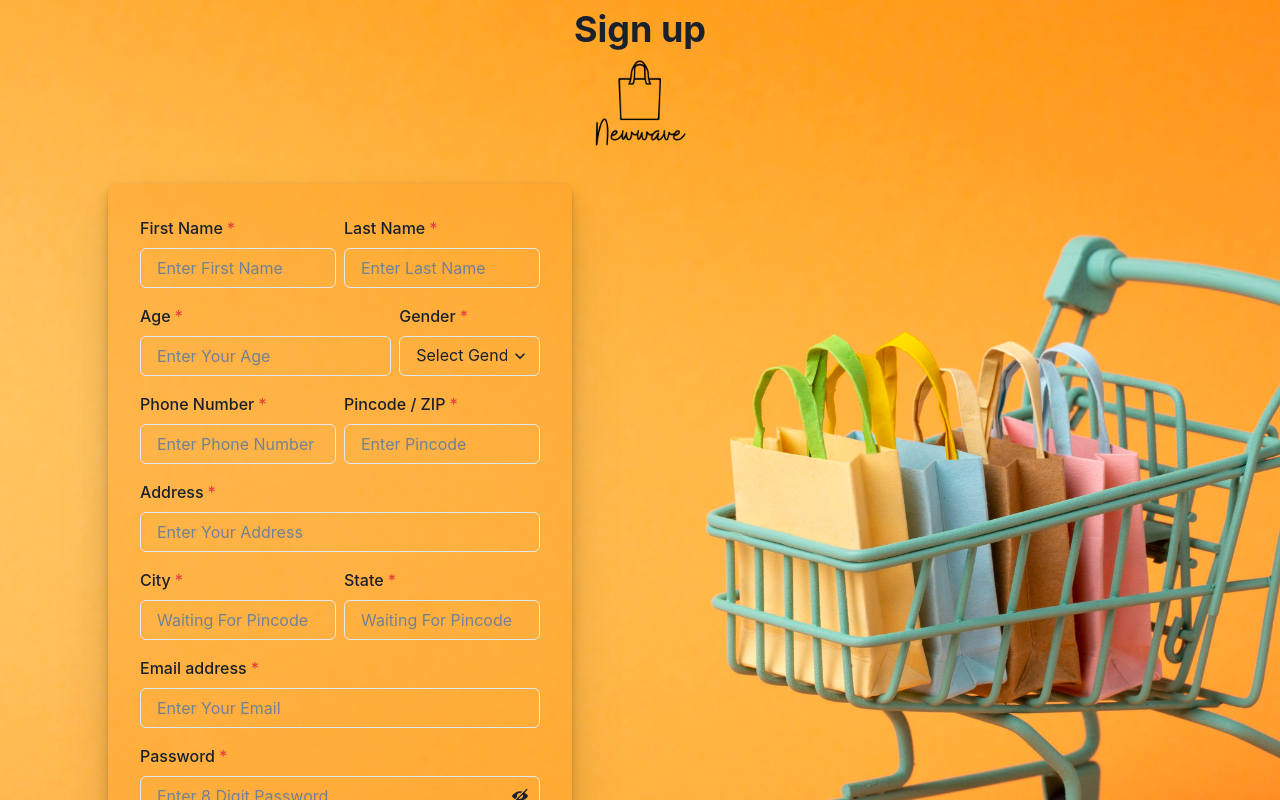
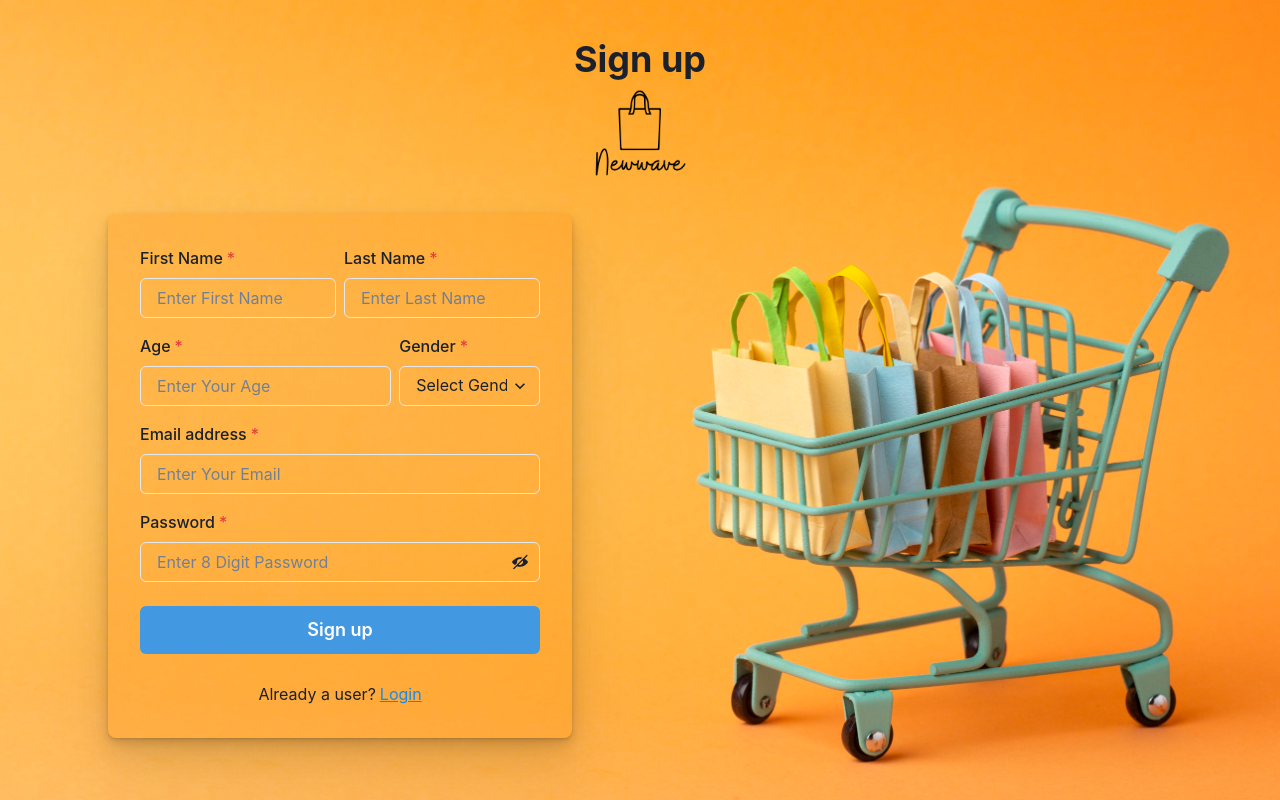
Before and after one commit to AvinashPatel15/NewWave-Fashion, a React (Create React App) app in the folder frontend/: page /sign-up in a window 1280 px wide. Shown: the top 800 px of the page. Built offline with nearby package versions, Linux system fonts and the light colour scheme; a web font is replaced by a local one.

Commit message:
Updated RegisterUser, UserRoute And Register

```diff
--- a/frontend/src/Pages/Sign-up/Register.jsx
+++ b/frontend/src/Pages/Sign-up/Register.jsx
@@ -26,11 +26,6 @@ const initState = {
   last_name: "",
   age: "",
   gender: "",
-  phone: "",
-  pincode: "",
-  address: "",
-  city: "",
-  state: "",
   email: "",
   password: "",
 };
@@ -91,27 +86,6 @@ const Register = () => {
         duration: 2000,
         isClosable: false,
       });
-    }
-  };
-
-  const getPincodeData = async (e) => {
-    if (e.target.value.length === 6) {
-      const resp = await fetch(
-        `https://api.postalpincode.in/pincode/${e.target.value}`
-      );
-      const pinData = await resp.json();
-
-      if (pinData[0].Status === "Success") {
-        setFormData({
-          ...formData,
-          state: pinData[0].PostOffice[0].State,
-          city: pinData[0].PostOffice[0].District,
-          pincode: e.target.value,
-        });
-      } else if (pinData[0].Status !== "Success") {
-        alert("Enter Correct PinCode");
-        setFormData({ ...formData, state: "", city: "", pincode: "" });
-      }
     }
   };
 
@@ -208,68 +182,6 @@ const Register = () => {
                   </FormControl>
                 </Box>
               </HStack>
-              <HStack>
-                <Box>
-                  <FormControl id="Phone" isRequired>
-                    <FormLabel>Phone Number</FormLabel>
-                    <Input
-                      type="number"
-                      name="phone"
-                      placeholder="Enter Phone Number"
-                      value={formData.phone}
-                      onChange={handleChange}
-                      required
-                    />
-                  </FormControl>
-                </Box>
-                <Box>
-                  <FormControl id="pincode" isRequired>
-                    <FormLabel>Pincode / ZIP</FormLabel>
-                    <Input
-                      type="text"
-                      name="pincode"
-                      placeholder="Enter Pincode"
-                      onChange={getPincodeData}
-                      required
-                    />
-                  </FormControl>
-                </Box>
-              </HStack>
-              <FormControl id="addess" isRequired>
-                <FormLabel>Address</FormLabel>
-                <Input
-                  type="text"
-                  name="address"
-                  placeholder="Enter Your Address"
-                  value={formData.address}
-                  onChange={handleChange}
-                  required
-                />
-              </FormControl>
-              <HStack>
-                <Box>
-                  <FormControl id="city" isRequired isReadOnly>
-                    <FormLabel>City</FormLabel>
-                    <Input
-                      type="text"
-                      name="city"
-                      placeholder="Waiting For Pincode"
-                      value={formData.city}
-                    />
-                  </FormControl>
-                </Box>
-                <Box>
-                  <FormControl id="state" isRequired isReadOnly>
-                    <FormLabel>State</FormLabel>
-                    <Input
-                      type="text"
-                      name="state"
-                      placeholder="Waiting For Pincode"
-                      value={formData.state}
-                    />
-                  </FormControl>
-                </Box>
-              </HStack>
               <FormControl id="email" isRequired>
                 <FormLabel>Email address</FormLabel>
                 <Input
```
Also changed, not shown: 2 other files (tests, documents, lock files or other folders).
